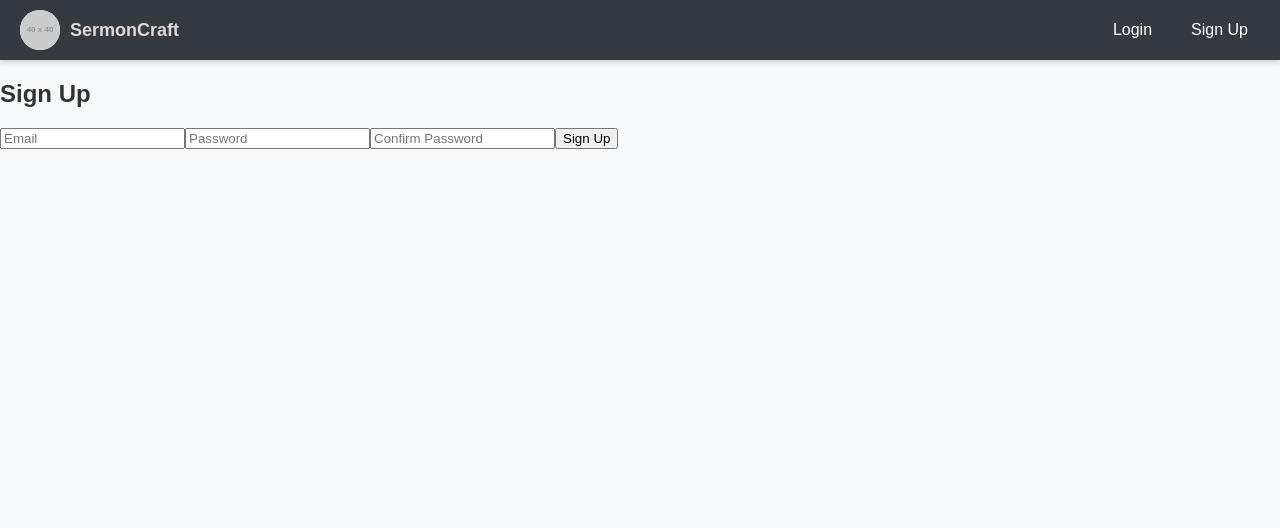
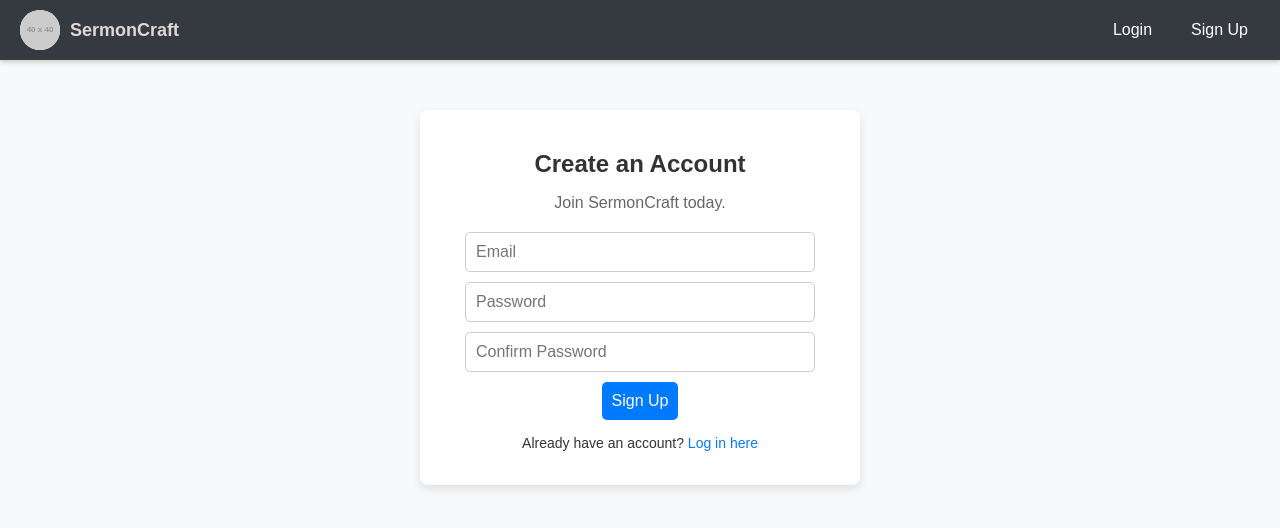
Before and after one commit to TimZoltowski/SermonCraft, a Next.js app: page /signup in a window 1280 px wide. Shown: the top 528 px of the page. Built offline with nearby package versions, Linux system fonts and the light colour scheme; no server answers.

Commit message:
Styled the Sign-Up page to match Auth page

```diff
--- a/app/globals.css
+++ b/app/globals.css
@@ -111,3 +111,78 @@ body {
 .navbar-logo a:hover {
   color: #ccc; /* 🔥 Light gray on hover */
 }
+
+/* Auth Page Styles */
+.auth-container {
+  max-width: 400px;
+  margin: 50px auto;
+  padding: 20px;
+  background: white;
+  border-radius: 8px;
+  box-shadow: 0px 4px 10px rgba(0, 0, 0, 0.1);
+  text-align: center;
+}
+
+.auth-title {
+  font-size: 24px;
+  font-weight: bold;
+  margin-bottom: 10px;
+}
+
+.auth-subtitle {
+  font-size: 16px;
+  color: #666;
+  margin-bottom: 20px;
+}
+
+.auth-error {
+  color: red;
+  font-size: 14px;
+  margin-bottom: 15px;
+}
+
+.auth-form {
+  display: flex;
+  flex-direction: column;
+  align-items: center;  /* 🔥 Center everything */
+}
+
+.auth-input {
+  width: 90%;           /* 🔥 Prevent overflow */
+  max-width: 350px;     /* 🔥 Keep inputs inside the form */
+  padding: 10px;
+  margin-bottom: 10px;
+  border: 1px solid #ccc;
+  border-radius: 5px;
+  font-size: 16px;
+  box-sizing: border-box; /* 🔥 Ensures padding doesn't increase width */
+}
+
+.auth-button {
+  background: #007bff;
+  color: white;
+  border: none;
+  padding: 10px;
+  font-size: 16px;
+  cursor: pointer;
+  border-radius: 5px;
+  transition: background 0.3s ease;
+}
+
+.auth-button:hover {
+  background: #0056b3;
+}
+
+.auth-footer {
+  font-size: 14px;
+  margin-top: 15px;
+}
+
+.auth-footer a {
+  color: #007bff;
+  text-decoration: none;
+}
+
+.auth-footer a:hover {
+  text-decoration: underline;
+}
--- a/app/signup/page.js
+++ b/app/signup/page.js
@@ -1,54 +1,74 @@
 "use client";
-
 import { useState } from "react";
 import { createUserWithEmailAndPassword } from "firebase/auth";
 import { auth } from "@/lib/firebase";
 import { useRouter } from "next/navigation";
+import "../globals.css"; // ✅ Import global styles
 
-export default function SignUp() {
-  const router = useRouter();
+export default function SignupPage() {
   const [email, setEmail] = useState("");
   const [password, setPassword] = useState("");
   const [confirmPassword, setConfirmPassword] = useState("");
   const [error, setError] = useState("");
+  const router = useRouter();
 
-  const handleSignUp = async () => {
+  const handleSignup = async (e) => {
+    e.preventDefault();
+    setError("");
+
     if (password !== confirmPassword) {
-      setError("Passwords do not match!");
+      setError("Passwords do not match.");
       return;
     }
 
     try {
-      const userCredential = await createUserWithEmailAndPassword(auth, email, password);
-      console.log("User registered:", userCredential);
-      alert("Sign-Up Successful! You can now log in.");
-      router.push("/auth"); // Redirect to login page after sign-up
-    } catch (error) {
-      console.error("Sign-Up Error:", error);
-      setError(error.message);
+      await createUserWithEmailAndPassword(auth, email, password);
+      router.push("/dashboard"); // ✅ Redirect after signup
+    } catch (err) {
+      setError("Failed to create account. Try again.");
     }
   };
 
   return (
-    <div>
-      <h2>Sign Up</h2>
-      {error && <p style={{ color: "red" }}>{error}</p>}
+    <div className="auth-container">
+      <h2 className="auth-title">Create an Account</h2>
+      <p className="auth-subtitle">Join SermonCraft today.</p>
+
+      {error && <p className="auth-error">{error}</p>}
+
+      <form onSubmit={handleSignup} className="auth-form">
         <input
           type="email"
           placeholder="Email"
+          className="auth-input"
+          value={email}
           onChange={(e) => setEmail(e.target.value)}
+          required
         />
         <input
           type="password"
           placeholder="Password"
+          className="auth-input"
+          value={password}
           onChange={(e) => setPassword(e.target.value)}
+          required
         />
         <input
           type="password"
           placeholder="Confirm Password"
+          className="auth-input"
+          value={confirmPassword}
           onChange={(e) => setConfirmPassword(e.target.value)}
+          required
         />
-      <button onClick={handleSignUp}>Sign Up</button>
+        <button type="submit" className="auth-button">
+          Sign Up
+        </button>
+      </form>
+
+      <p className="auth-footer">
+        Already have an account? <a href="/auth">Log in here</a>
+      </p>
     </div>
   );
 }
```
Also changed, not shown: app/auth/page.js (+39 -17 lines). Lines whose indentation alone changed are shown as unchanged.
